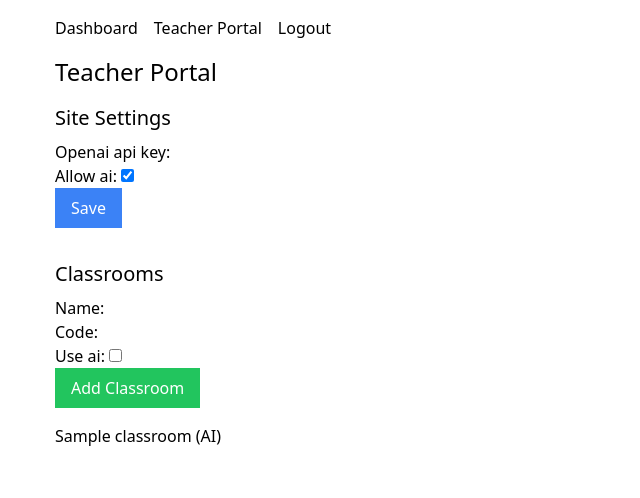
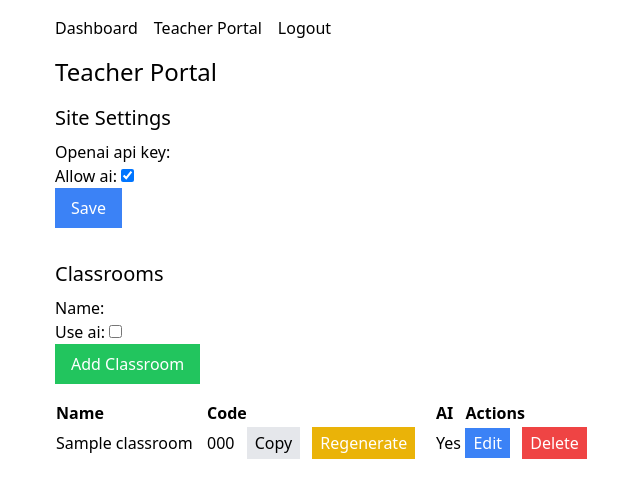
Before and after one commit to jo2000we/EduNav, a Django app: page /teacher/ in a window 1280 px wide. Shown: the top 498 px of the page, without its empty margins (313-953 px from the left). Run offline with Django 4.2, Linux system fonts and the light colour scheme; a user stored in the database is signed in; tables that the repository leaves empty hold one stand-in row (values such as "Sample post"); some libraries are stand-ins or nearby versions.

Commit message:
Add edit classroom template

```diff
--- a/src/lessons/models.py
+++ b/src/lessons/models.py
@@ -10,6 +10,15 @@ class Classroom(models.Model):
     name = models.CharField(max_length=200)
     code = models.CharField(max_length=50, blank=True, null=True, unique=True)
     use_ai = models.BooleanField(default=False)
+
+    def save(self, *args, **kwargs):
+        if not self.code:
+            while True:
+                code = uuid.uuid4().hex[:6]
+                if not self.__class__.objects.filter(code=code).exists():
+                    self.code = code
+                    break
+        super().save(*args, **kwargs)
 
     def __str__(self) -> str:  # pragma: no cover - simple
         return self.name
--- a/src/teacher_portal/forms.py
+++ b/src/teacher_portal/forms.py
@@ -16,4 +16,4 @@ class SiteSettingsForm(forms.ModelForm):
 class ClassroomForm(forms.ModelForm):
     class Meta:
         model = Classroom
-        fields = ["name", "code", "use_ai"]
+        fields = ["name", "use_ai"]
--- a/src/teacher_portal/templates/teacher_portal/portal.html
+++ b/src/teacher_portal/templates/teacher_portal/portal.html
@@ -21,12 +21,40 @@
         {{ classroom_form.as_p }}
         <button type="submit" name="add_classroom" class="bg-green-500 text-white px-4 py-2">Add Classroom</button>
     </form>
-    <ul>
-        {% for c in classrooms %}
-        <li>{{ c.name }}{% if c.use_ai %} (AI){% endif %}</li>
-        {% empty %}
-        <li>No classrooms yet.</li>
-        {% endfor %}
-    </ul>
+    <table class="min-w-full">
+        <thead>
+            <tr>
+                <th class="text-left">Name</th>
+                <th class="text-left">Code</th>
+                <th class="text-left">AI</th>
+                <th class="text-left">Actions</th>
+            </tr>
+        </thead>
+        <tbody>
+            {% for c in classrooms %}
+            <tr>
+                <td>{{ c.name }}</td>
+                <td>
+                    <span>{{ c.code }}</span>
+                    <button type="button" onclick="navigator.clipboard.writeText('{{ c.code }}')" class="bg-gray-200 px-2 py-1 ml-2">Copy</button>
+                    <form method="post" action="{% url 'teacher_portal:regenerate_classroom_code' c.id %}" class="inline">
+                        {% csrf_token %}
+                        <button type="submit" class="bg-yellow-500 text-white px-2 py-1 ml-2">Regenerate</button>
+                    </form>
+                </td>
+                <td>{% if c.use_ai %}Yes{% else %}No{% endif %}</td>
+                <td>
+                    <a href="{% url 'teacher_portal:edit_classroom' c.id %}" class="bg-blue-500 text-white px-2 py-1 mr-2">Edit</a>
+                    <form method="post" action="{% url 'teacher_portal:delete_classroom' c.id %}" class="inline">
+                        {% csrf_token %}
+                        <button type="submit" class="bg-red-500 text-white px-2 py-1">Delete</button>
+                    </form>
+                </td>
+            </tr>
+            {% empty %}
+            <tr><td colspan="4">No classrooms yet.</td></tr>
+            {% endfor %}
+        </tbody>
+    </table>
 </div>
 {% endblock %}
--- a/src/teacher_portal/urls.py
+++ b/src/teacher_portal/urls.py
@@ -6,4 +6,11 @@ app_name = "teacher_portal"
 
 urlpatterns = [
     path("", views.portal, name="portal"),
+    path("classroom/<uuid:pk>/edit/", views.edit_classroom, name="edit_classroom"),
+    path("classroom/<uuid:pk>/delete/", views.delete_classroom, name="delete_classroom"),
+    path(
+        "classroom/<uuid:pk>/regenerate/",
+        views.regenerate_classroom_code,
+        name="regenerate_classroom_code",
+    ),
 ]
--- a/src/teacher_portal/views.py
+++ b/src/teacher_portal/views.py
@@ -1,5 +1,5 @@
 from django.contrib.admin.views.decorators import staff_member_required
-from django.shortcuts import redirect, render
+from django.shortcuts import get_object_or_404, redirect, render
 
 from config.models import SiteSettings
 from lessons.models import Classroom
@@ -35,3 +35,37 @@ def portal(request):
             "classrooms": classrooms,
         },
     )
+
+
+@staff_member_required
+def edit_classroom(request, pk):
+    classroom = get_object_or_404(Classroom, pk=pk)
+    if request.method == "POST":
+        form = ClassroomForm(request.POST, instance=classroom)
+        if form.is_valid():
+            form.save()
+            return redirect("teacher_portal:portal")
+    else:
+        form = ClassroomForm(instance=classroom)
+    return render(
+        request,
+        "teacher_portal/edit_classroom.html",
+        {"form": form, "classroom": classroom},
+    )
+
+
+@staff_member_required
+def delete_classroom(request, pk):
+    classroom = get_object_or_404(Classroom, pk=pk)
+    if request.method == "POST":
+        classroom.delete()
+    return redirect("teacher_portal:portal")
+
+
+@staff_member_required
+def regenerate_classroom_code(request, pk):
+    classroom = get_object_or_404(Classroom, pk=pk)
+    if request.method == "POST":
+        classroom.code = None
+        classroom.save()
+    return redirect("teacher_portal:portal")
```
Also changed, not shown: src/teacher_portal/templates/teacher_portal/edit_classroom.html (added, +13 -0 lines).
